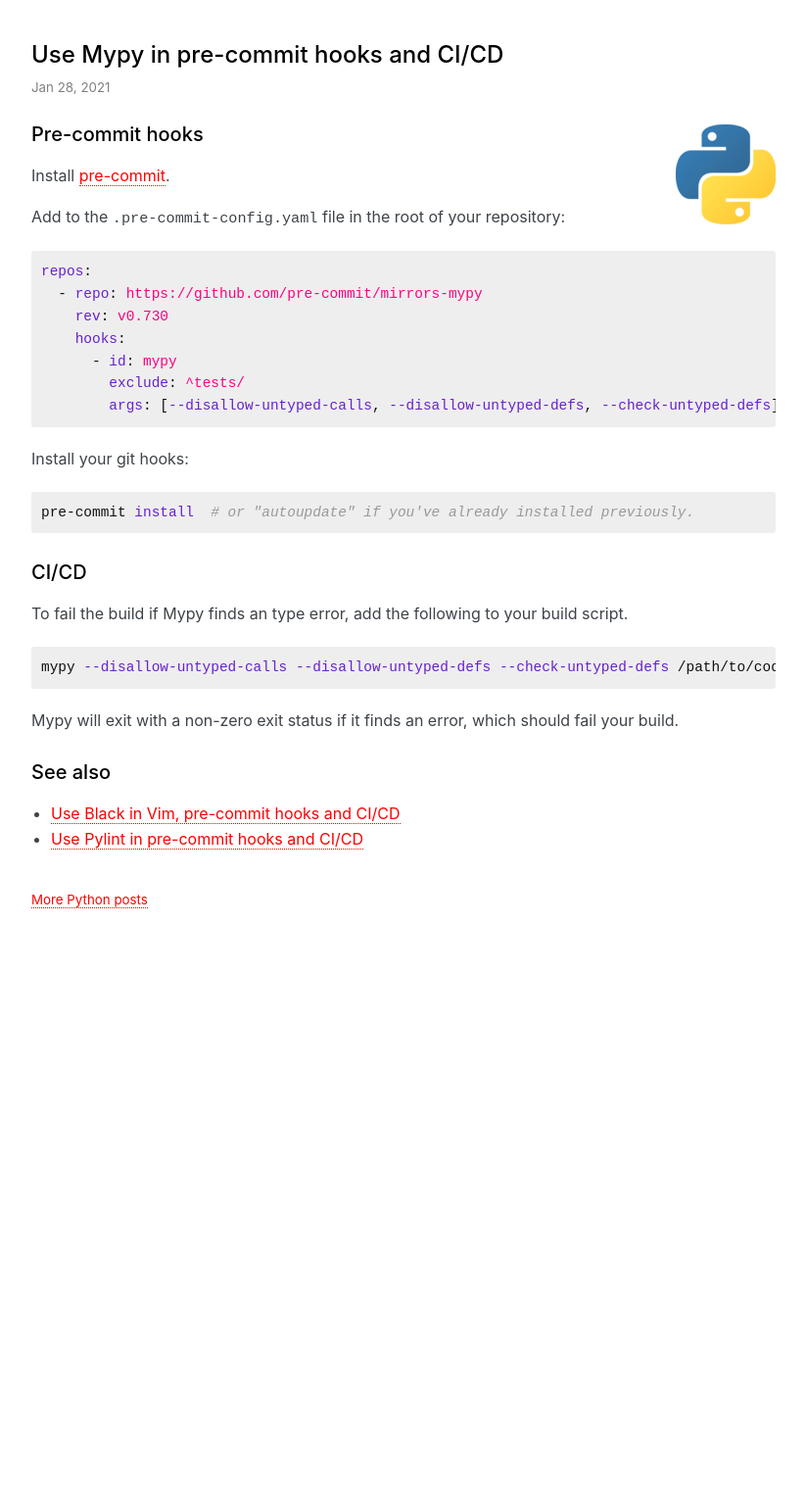
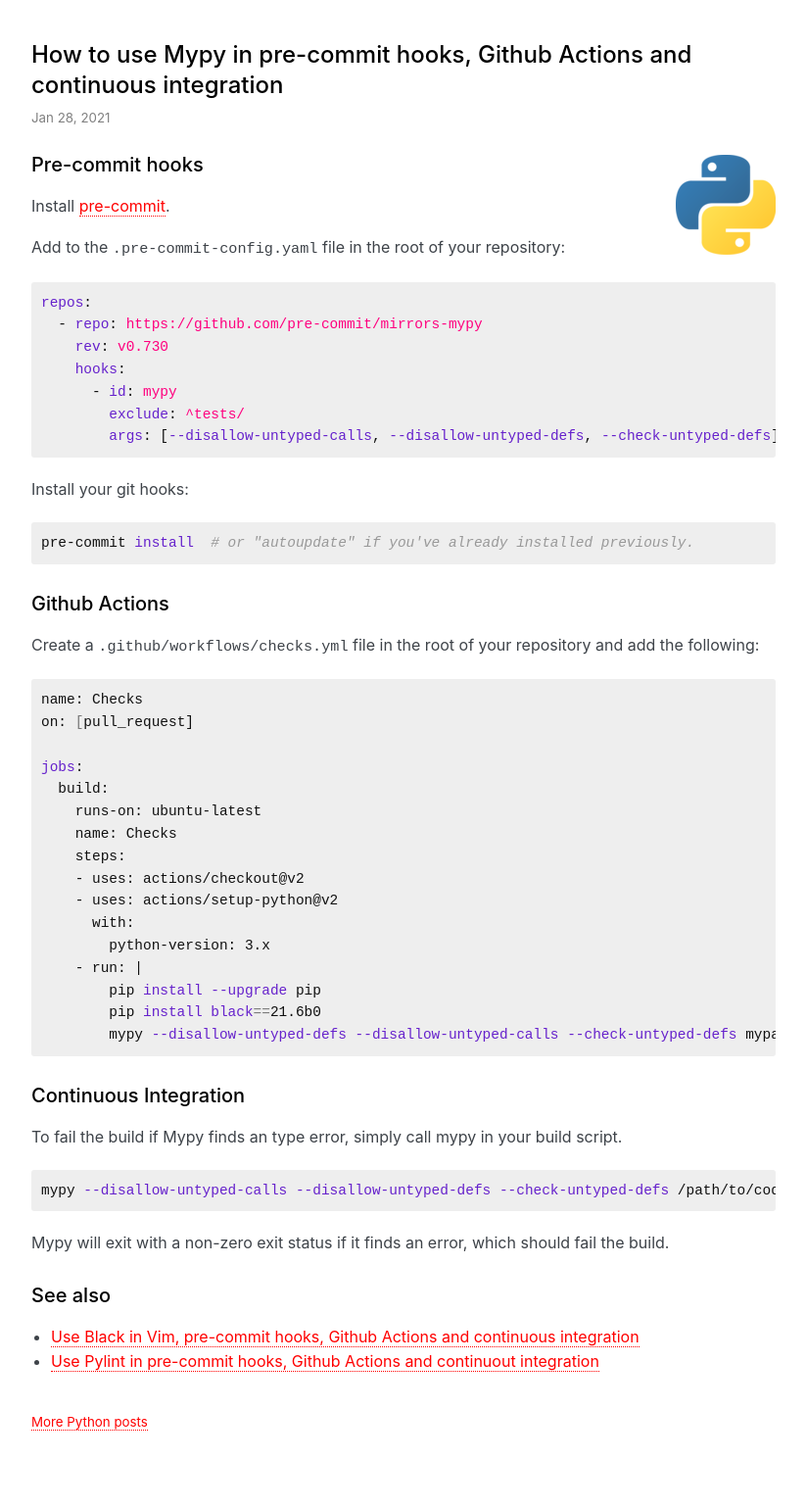
Before and after one commit to explodinglabs/explodinglabs.github.io, a Jekyll site: the page built from _posts/python/2021-01-28-mypy.markdown, in a window 1280 px wide. Shown: the whole page at 98% size, without its empty margins (228-1051 px from the left). Built offline with Jekyll 4.4.1, drawn with Linux system fonts in a browser that asks for light colours; some web fonts are replaced; before the commit the page ends 1006 px from its top, so only the background shows below that.

Commit message:
Add Github Actions to mypy post

````diff
--- a/_posts/python/2021-01-28-mypy.markdown
+++ b/_posts/python/2021-01-28-mypy.markdown
@@ -1,7 +1,7 @@
 ---
 layout: post
 category: python
-title: Use Mypy in pre-commit hooks and CI/CD
+title: How to use Mypy in pre-commit hooks, Github Actions and continuous integration
 permalink: /mypy
 ---
 <div class="wide-logos" markdown="1">
@@ -29,9 +29,33 @@
 pre-commit install  # or "autoupdate" if you've already installed previously.
 ```
 
-## CI/CD
+## Github Actions
 
-To fail the build if Mypy finds an type error, add the following to your build
+Create a `.github/workflows/checks.yml` file in the root of your repository and
+add the following:
+
+```sh
+name: Checks
+on: [pull_request]
+
+jobs:
+  build:
+    runs-on: ubuntu-latest
+    name: Checks
+    steps:
+    - uses: actions/checkout@v2
+    - uses: actions/setup-python@v2
+      with:
+        python-version: 3.x
+    - run: |
+        pip install --upgrade pip
+        pip install black==21.6b0
+        mypy --disallow-untyped-defs --disallow-untyped-calls --check-untyped-defs mypackage
+```
+
+## Continuous Integration
+
+To fail the build if Mypy finds an type error, simply call mypy in your build
 script.
 
 ```sh
@@ -39,9 +63,9 @@
 ```
 
 Mypy will exit with a non-zero exit status if it finds an error, which should
-fail your build.
+fail the build.
 
 ## See also
 
-- [Use Black in Vim, pre-commit hooks and CI/CD](/black)
-- [Use Pylint in pre-commit hooks and CI/CD](/pylint)
+- [Use Black in Vim, pre-commit hooks, Github Actions and continuous integration](/black)
+- [Use Pylint in pre-commit hooks, Github Actions and continuout integration](/pylint)
````
